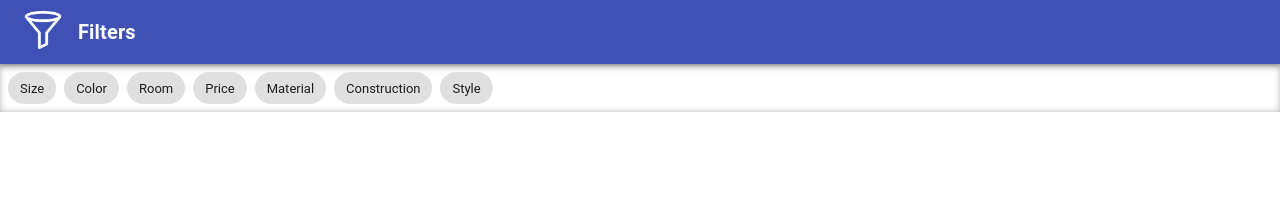
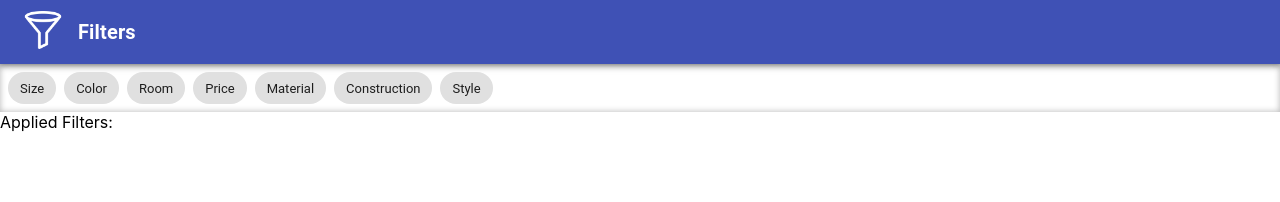
Before and after one commit to AhmadHddad/filters, a React (Create React App) app: page / in a window 1280 px wide. Shown: the top 202 px of the page. Built offline with nearby package versions, Linux system fonts and the light colour scheme.

Commit message:
renames, adding AppliedFilters

```diff
--- a/src/containers/FiltersBarContainer/FiltersBarContainer.tsx
+++ b/src/containers/FiltersBarContainer/FiltersBarContainer.tsx
@@ -1,10 +1,11 @@
-import { useMediaQuery } from '@material-ui/core';
+import { useMediaQuery, Grid } from '@material-ui/core';
 import * as React from 'react';
 import attachmentData from '../../attachmentData';
 import FiltersBar from '../../components/FiltersBar/FiltersBar';
-import FilterDropdown from '../../components/FilterDropdown/FilterDropdown';
+import FilterDropdown from '../../components/FilterDropdown/filterDropdown';
 import { IButtonClickEvent, IKeyValueDictionary } from '../../shared/interfaces';
 import { MORE_FILTERS_FILTER_CAT } from '../../hooks/contants';
+import AppliedFilters from './../../components/AppliedFilters/AppliedFilters';
 
 interface IFiltersBarContainerProps {}
 
@@ -163,6 +164,11 @@ const FiltersBarContainer: React.FunctionComponent<IFiltersBarContainerProps> =
             onFilterCatSelected={onFilterCatSelected}
             isMobile={isMobile}
          />
+         <Grid container justify={'center'} style={{ flexGrow: 1 }}>
+            <Grid item md={12} xs={12}>
+               <AppliedFilters />
+            </Grid>
+         </Grid>
       </>
    );
 };
```
